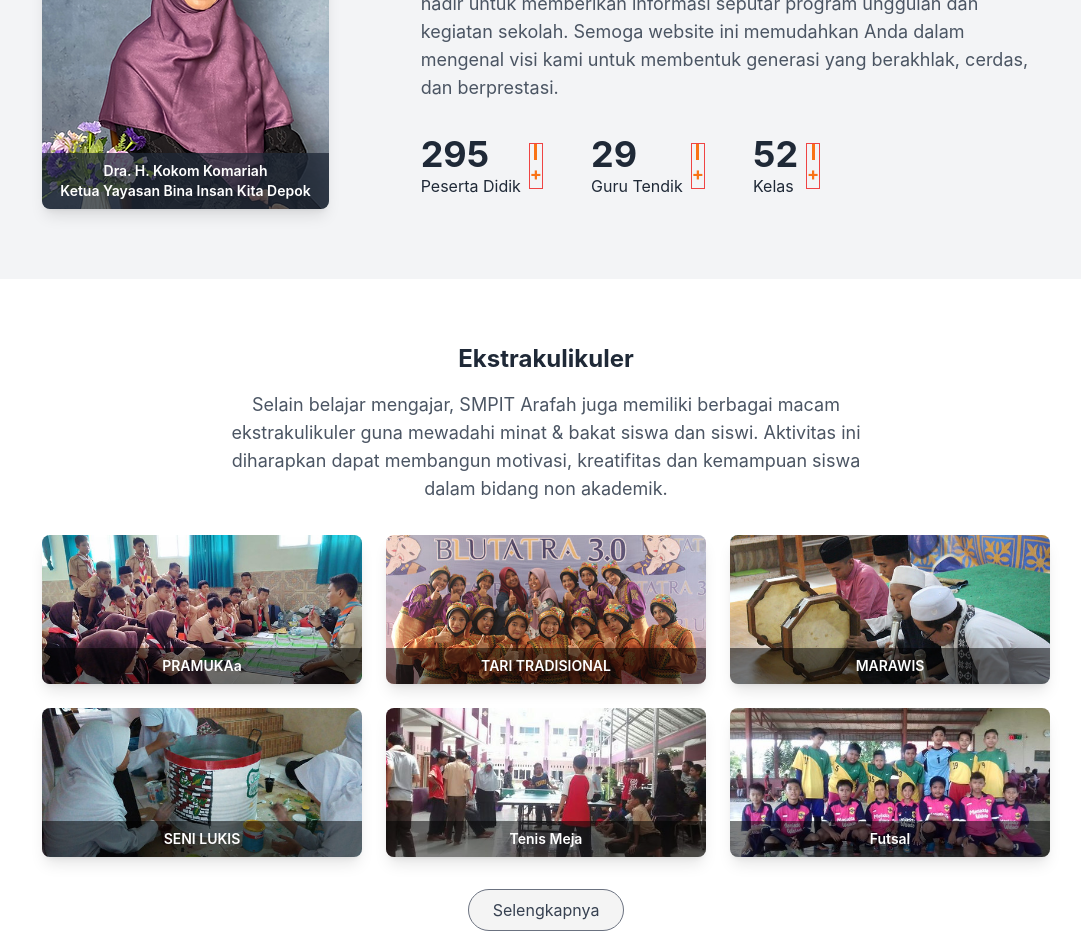
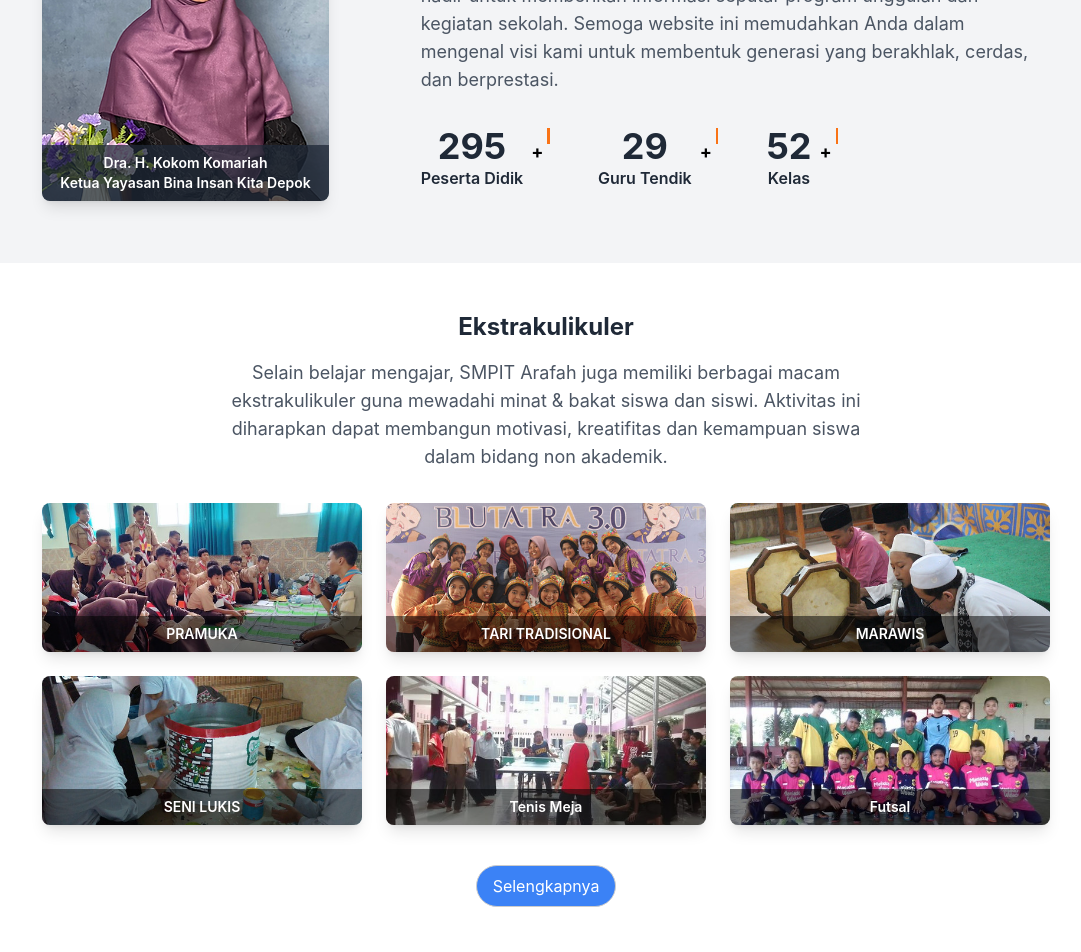
Before and after one commit to Fahmii19/SMPIT-Arafah, a Svelte app: page / in a window 1280 px wide. Shown: the part 1840-2792 px from the top of the page, without its empty margins (94-1175 px from the left). Built offline with nearby package versions, Linux system fonts and the light colour scheme.

Commit message:
Update Tailwind CSS configuration and enhance Home page layout

```diff
--- a/src/pages/Home.svelte
+++ b/src/pages/Home.svelte
@@ -137,7 +137,7 @@
 
   <!-- Chairman's Welcome Section -->
   <section
-    class="py-16 px-4 md:px-16 lg:px-32 bg-gray-100 flex flex-col lg:flex-row items-center lg:items-start gap-8 lg:gap-16"
+    class="py-14 px-4 md:px-16 lg:px-32 bg-gray-100 flex flex-col lg:flex-row items-center lg:items-start gap-8 lg:gap-16"
   >
     <!-- Profile Image with Caption -->
     <div class="w-full lg:w-1/3 text-center lg:text-left">
@@ -172,38 +172,38 @@
         class="mt-8 flex justify-around md:justify-start md:space-x-12 text-center text-gray-800"
       >
         <div class="flex items-center space-x-2">
-          <div class="flex flex-col items-center lg:items-start">
+          <div class="flex flex-col items-center text-center">
             <h4 class="text-4xl font-bold">295</h4>
-            <p class="text-sm md:text-base">Peserta Didik</p>
+            <p class="text-sm font-semibold md:text-base">Peserta Didik</p>
           </div>
           <!-- Orange Divider and Plus Symbol -->
-          <div class="flex flex-col items-center border border-red-500">
-            <span class="w-[3px] h-4 bg-orange-500"></span>
-            <span class="text-orange-500 text-lg font-bold">+</span>
+          <div class="flex flex-row items-center -mt-3">
+            <span class="text-black text-lg font-bold">+</span>
+            <span class="w-[2.5px] h-4 bg-orange-500 -mt-8 ml-1"></span>
           </div>
         </div>
 
         <div class="flex items-center space-x-2">
-          <div class="flex flex-col items-center lg:items-start">
+          <div class="flex flex-col items-center text-center">
             <h4 class="text-4xl font-bold">29</h4>
-            <p class="text-sm md:text-base">Guru Tendik</p>
+            <p class="text-sm font-semibold md:text-base">Guru Tendik</p>
           </div>
           <!-- Orange Divider and Plus Symbol -->
-          <div class="flex flex-col items-center border border-red-500">
-            <span class="w-[3px] h-4 bg-orange-500"></span>
-            <span class="text-orange-500 text-lg font-bold">+</span>
+          <div class="flex flex-row items-center -mt-3">
+            <span class="text-black text-lg font-bold">+</span>
+            <span class="w-[2.5px] h-4 bg-orange-500 -mt-8 ml-1"></span>
           </div>
         </div>
 
         <div class="flex items-center space-x-2">
-          <div class="flex flex-col items-center lg:items-start">
+          <div class="flex flex-col items-center text-center">
             <h4 class="text-4xl font-bold">52</h4>
-            <p class="text-sm md:text-base">Kelas</p>
+            <p class="text-sm font-semibold md:text-base">Kelas</p>
           </div>
           <!-- Orange Divider and Plus Symbol -->
-          <div class="flex flex-col items-center border border-red-500">
-            <span class="w-[3px] h-4 bg-orange-500"></span>
-            <span class="text-orange-500 text-lg font-bold">+</span>
+          <div class="flex flex-row items-center -mt-3">
+            <span class="text-black text-lg font-bold">+</span>
+            <span class="w-[2.5px] h-4 bg-orange-500 -mt-8 ml-1"></span>
           </div>
         </div>
       </div>
@@ -211,7 +211,7 @@
   </section>
 
   <!-- Extracurricular Section -->
-  <section class="py-16 px-4 md:px-16 lg:px-32 bg-white text-center">
+  <section class="py-12 px-4 md:px-16 lg:px-32 bg-white text-center">
     <!-- Section Title and Description -->
     <h2 class="text-2xl font-bold text-gray-800 mb-4">Ekstrakulikuler</h2>
     <p
@@ -235,7 +235,7 @@
         <p
           class="absolute bottom-0 left-0 w-full bg-black bg-opacity-50 text-white py-2 text-sm font-semibold"
         >
-          PRAMUKAa
+          PRAMUKA
         </p>
       </div>
       <div class="relative overflow-hidden rounded-lg shadow-lg">
@@ -303,14 +303,16 @@
 
     <!-- Button -->
     <button
-      class="mt-8 px-6 py-2 border border-gray-500 text-gray-700 rounded-full hover:bg-gray-100 transition duration-200"
+      class="mt-10 px-4 py-2 bg-blue-500 hover:bg-blue-600 rounded-full text-white text-sm md:text-base"
+      >Selengkapnya</button
     >
-      Selengkapnya
-    </button>
   </section>
 
   <!-- Footer Section -->
-  <footer class="py-16 px-4 md:px-16 lg:px-32 bg-blue-800 text-white">
+  <footer
+    style="background-image: url('/assets/bg_footer.png');"
+    class=" py-16 px-4 md:px-16 lg:px-32 text-white"
+  >
     <div class="grid grid-cols-1 md:grid-cols-3 gap-8">
       <!-- Location Map -->
       <div>
--- a/tailwind.config.cjs
+++ b/tailwind.config.cjs
@@ -2,7 +2,11 @@
 module.exports = {
   content: ["./src/**/*.svelte"],
   theme: {
-    extend: {},
+    extend: {
+      backgroundImage: {
+        "footer-bg": "url('/assets/bg/bg-footer.jpg')",
+      },
+    },
   },
   plugins: [],
 };
```
Also changed, not shown: public/assets/bg_footer.png (added).
